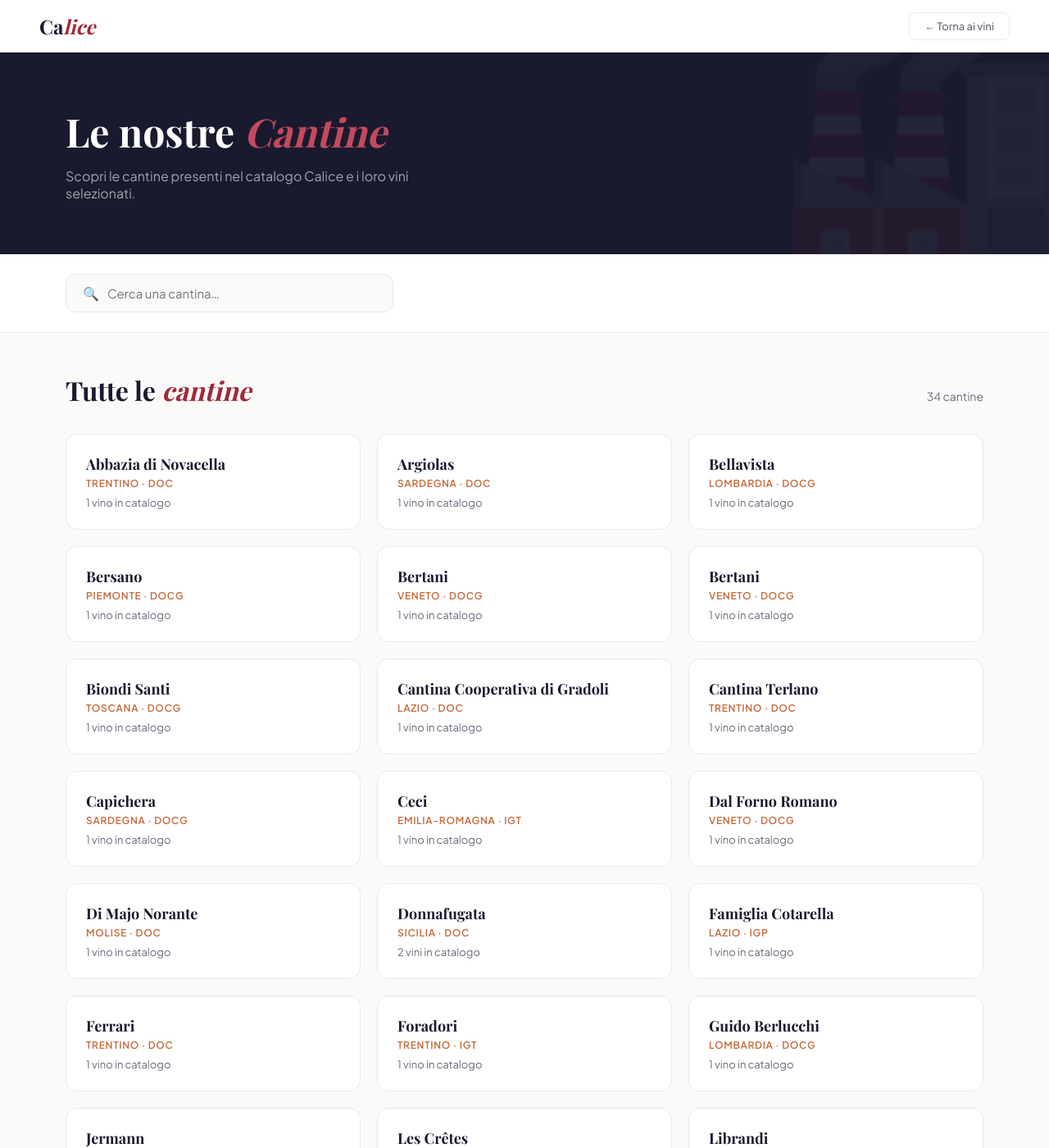
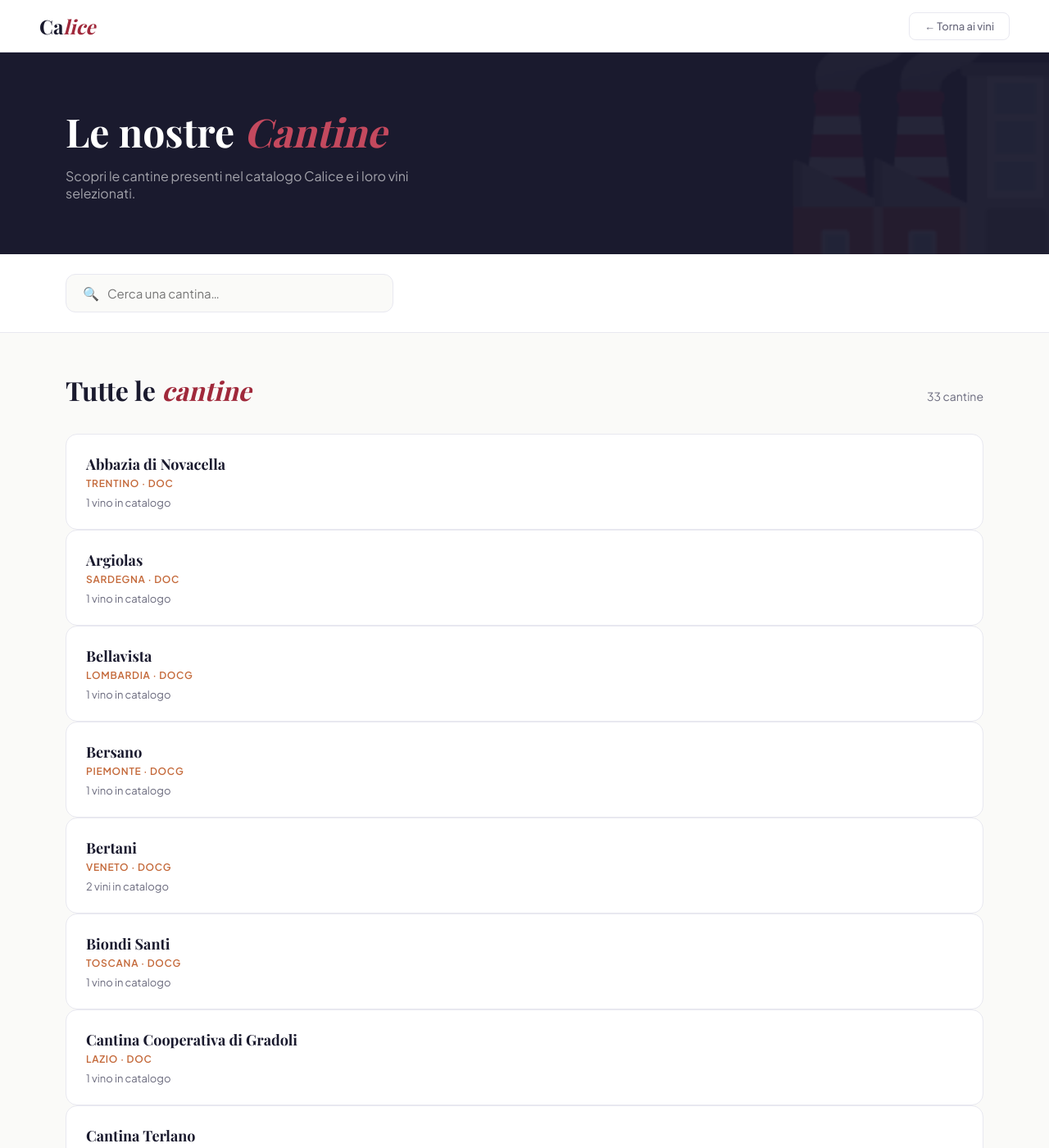
Before and after one commit to Barcolana/Calice, a Jekyll site: the page built from cantine.html, in a window 1280 px wide and 1400 px high. Shown: the whole window at 82% size. Built offline with Jekyll 4.4.1, drawn with Linux system fonts in a browser that asks for light colours; some web fonts are replaced.

Commit message:
Ricorretto vini duplicati

```diff
--- a/cantine.html
+++ b/cantine.html
@@ -428,13 +428,19 @@
             <span class="cantine-count" id="cantineCount"></span>
         </div>
 
-        <div class="cantine-grid" id="cantineGrid">
-            <!-- Generato da Jekyll -->
-            {% assign cantine = site.vini | map: 'produttore' | uniq | sort %}
-            {% for produttore in cantine %}
-            {% assign nome_cantina = produttore | split: ' · ' | first %}
-            {% assign vini_cantina = site.vini | where: 'produttore', produttore %}
+        {% assign cantine_pulite = "" | split: "" %}
+        {% for vino in site.vini %}
+        {% assign nome_cantina = vino.produttore | split: ' · ' | first | strip %}
+        {% unless cantine_pulite contains nome_cantina %}
+        {% assign cantine_pulite = cantine_pulite | push: nome_cantina %}
+        {% endunless %}
+        {% endfor %}
+        {% assign cantine = cantine_pulite | sort %}
+
+        {% for nome_cantina in cantine %}
+        {% assign vini_cantina = site.vini | where_exp: "v", "v.produttore contains nome_cantina" %}
         {% assign primo_vino = vini_cantina | first %}
+
         <div class="cantina-card" onclick="mostraVini('{{ nome_cantina | escape }}', this)"
             data-cantina="{{ nome_cantina | downcase | escape }}">
             <div class="cantina-nome">{{ nome_cantina }}</div>
```
Lines whose indentation alone changed are shown as unchanged.
